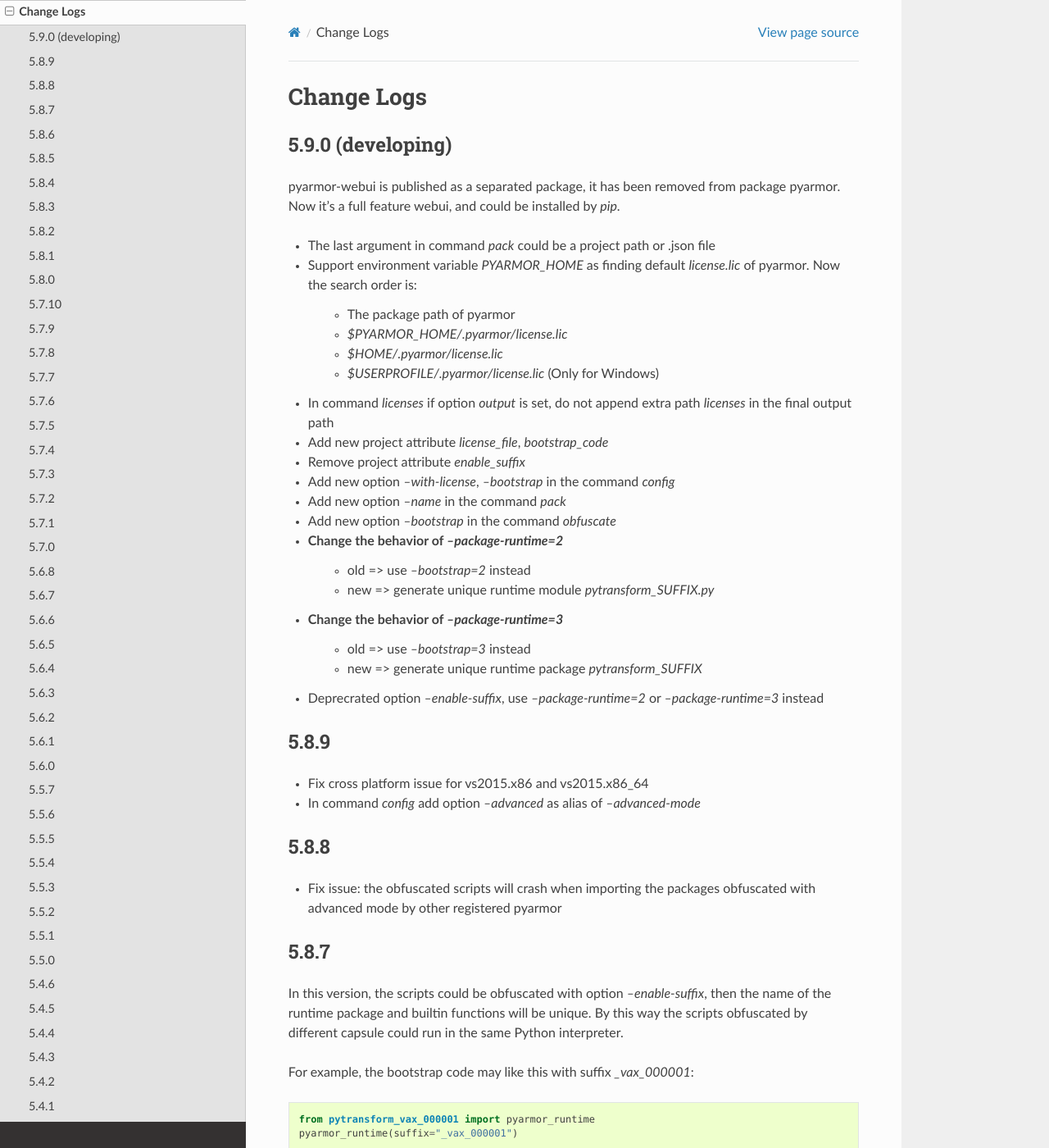
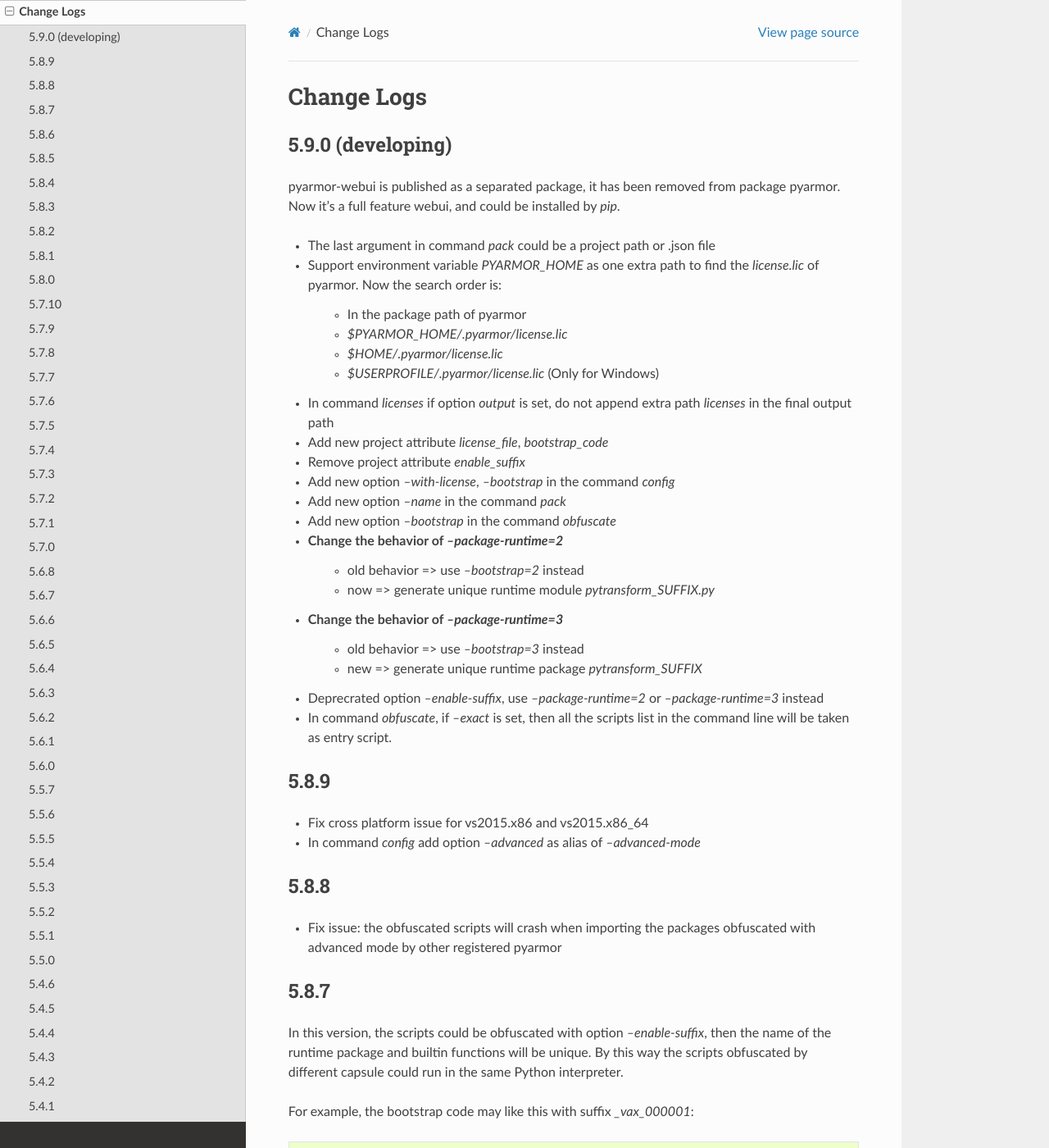
Before and after one commit to dashingsoft/pyarmor, a Sphinx documentation site: the page built from docs/change-logs.rst, in a window 1280 px wide and 1400 px high. Shown: the whole window at 82% size. Built offline with Sphinx 7.4.7 and the Read the Docs theme 2.0.0, drawn with Linux system fonts in a browser that asks for light colours.

Commit message:
Refine option --runtime, --bootstrap, --enable-suffix Enable multiple entries for exact mode in command obfuscate

```diff
--- a/docs/change-logs.rst
+++ b/docs/change-logs.rst
@@ -9,9 +9,9 @@
 package pyarmor. Now it's a full feature webui, and could be installed by `pip`.
 
 * The last argument in command `pack` could be a project path or .json file
-* Support environment variable `PYARMOR_HOME` as finding default `license.lic`
-  of pyarmor. Now the search order is:
-    - The package path of pyarmor
+* Support environment variable `PYARMOR_HOME` as one extra path to find the
+  `license.lic` of pyarmor. Now the search order is:
+    - In the package path of pyarmor
     - `$PYARMOR_HOME/.pyarmor/license.lic`
     - `$HOME/.pyarmor/license.lic`
     - `$USERPROFILE/.pyarmor/license.lic` (Only for Windows)
@@ -23,12 +23,14 @@
 * Add new option `--name` in the command `pack`
 * Add new option `--bootstrap` in the command `obfuscate`
 * Change the behavior of `--package-runtime=2`
-    - old => use `--bootstrap=2` instead
-    - new => generate unique runtime module `pytransform_SUFFIX.py`
+    - old behavior => use `--bootstrap=2` instead
+    - now => generate unique runtime module `pytransform_SUFFIX.py`
 * Change the behavior of `--package-runtime=3`
-    - old => use `--bootstrap=3` instead
+    - old behavior => use `--bootstrap=3` instead
     - new => generate unique runtime package `pytransform_SUFFIX`
 * Deprecrated option `--enable-suffix`, use `--package-runtime=2` or `--package-runtime=3` instead
+* In command `obfuscate`, if `--exact` is set, then all the scripts list in the
+  command line will be taken as entry script.
 
 5.8.9
 -----
```
Also changed, not shown: 2 other files.
